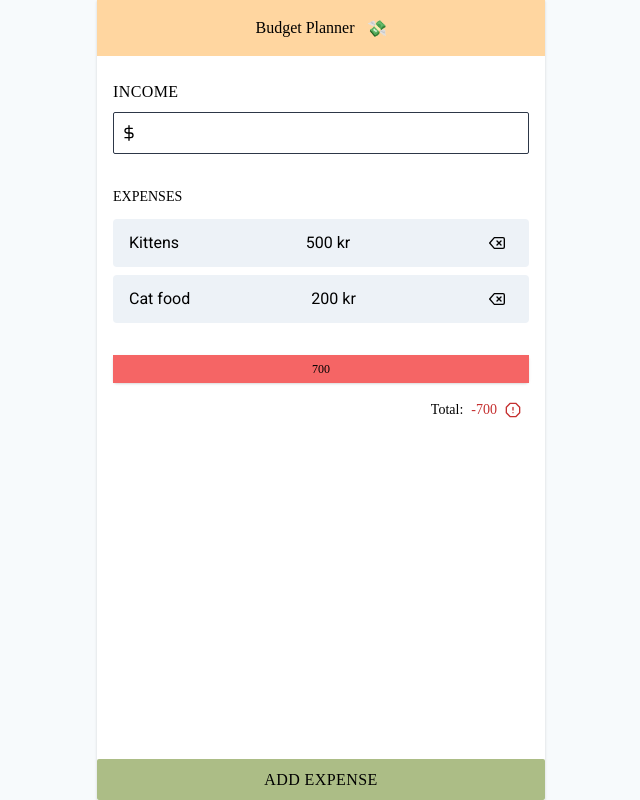
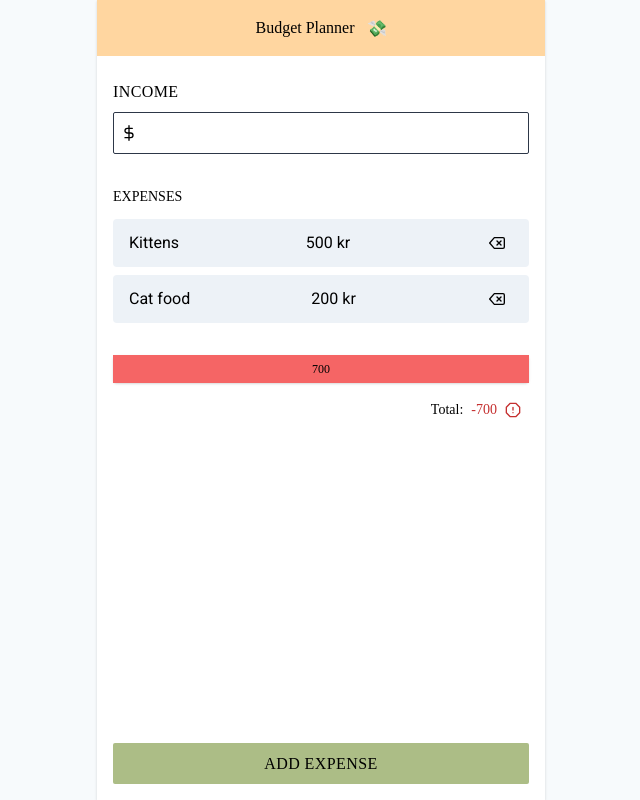
Before and after one commit to jdagmar/budget-planner, a React (Create React App) app: page / in a window 1280 px wide. Shown: the whole page, without its empty margins (319-959 px from the left). Built offline with nearby package versions, Linux system fonts and the light colour scheme; a web font is replaced by a local one.

Commit message:
Add margin to add expense button

```diff
--- a/src/App.tsx
+++ b/src/App.tsx
@@ -93,6 +93,7 @@ export const App = () => {
       </div>
 
       <div>
+        <div className="m-4">
           <Button
             text="Add expense"
             isTextVisible={true}
@@ -104,6 +105,7 @@ export const App = () => {
               });
             }}
           />
+        </div>
 
         {state.isExpenseFormVisible && (
           <ExpenseForm
```
Lines whose indentation alone changed are shown as unchanged.
